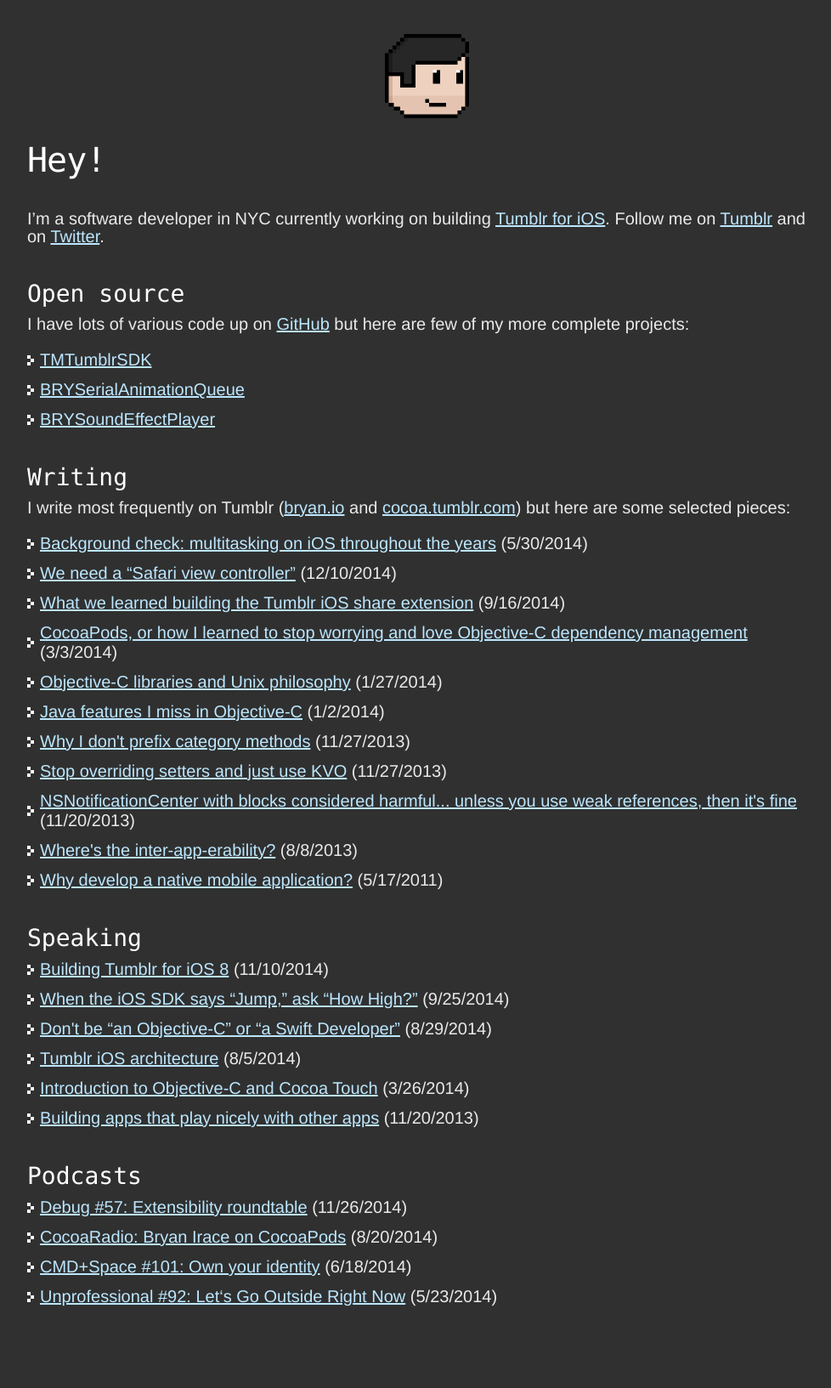
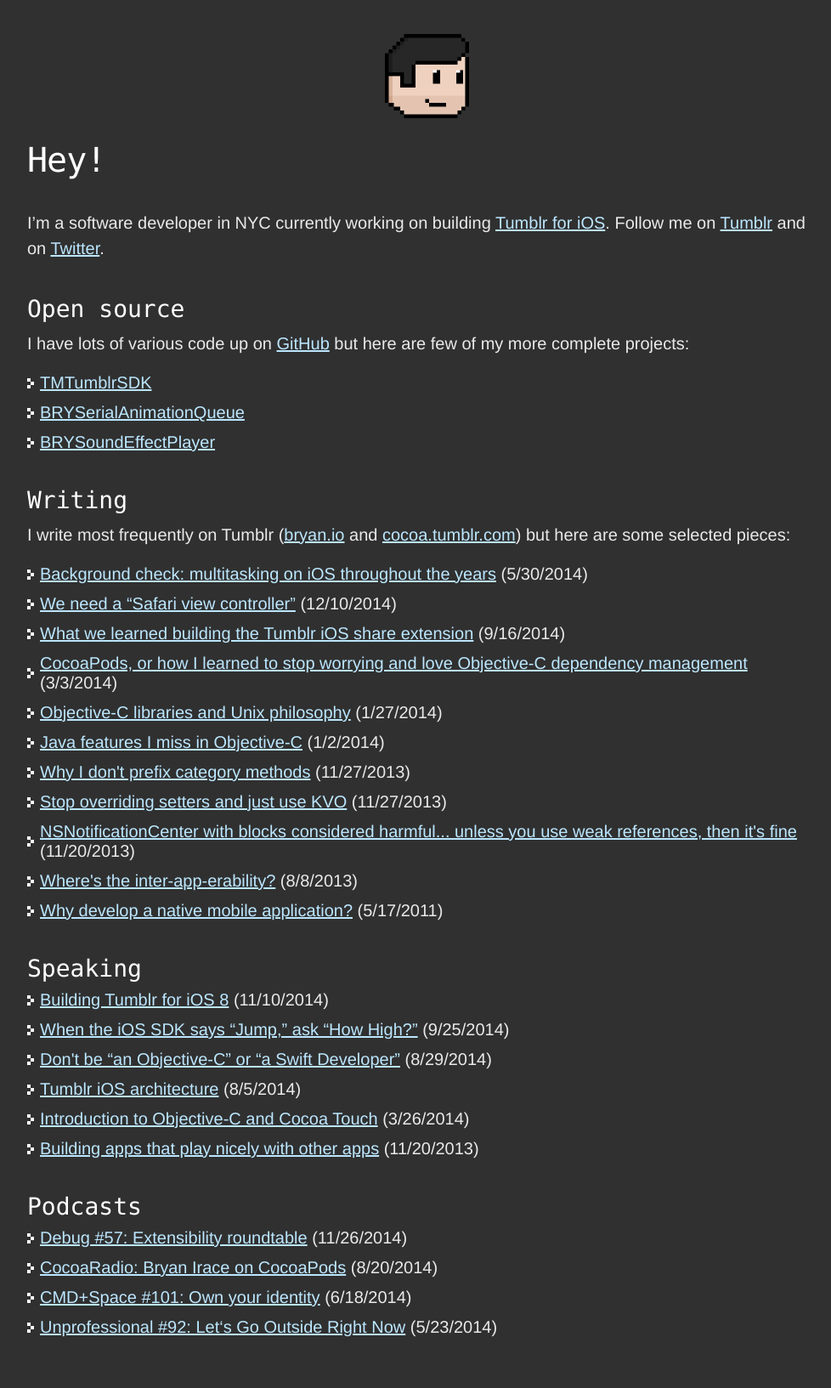
Before and after one commit to irace/irace.github.com, a Jekyll site: the page built from index.html, in a window 1280 px wide. Shown: the whole page at 85% size, without its empty margins (138-1116 px from the left). Built offline with Jekyll 4.4.1, drawn with Linux system fonts in a browser that asks for light colours; nearby versions of some CDN libraries; before the commit the page ends 1597 px from its top, so only the background shows below that.

Commit message:
Bump line height

```diff
--- a/stylesheets/styles.css
+++ b/stylesheets/styles.css
@@ -36,6 +36,8 @@
   margin-top: 20px;
 }
 
+/* Lists */
+
 ul.bullet {
   list-style-type: none;
   list-style-position: inside;
@@ -72,6 +74,10 @@
 	letter-spacing: -1px;
 }
 
+p {
+  line-height: 30px;
+}
+
 a:link, a:visited, a:hover, a:active {
 	color: #BCE7FF;
 	opacity: 1;
```
